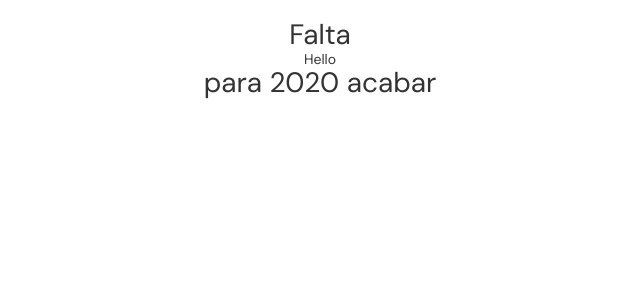
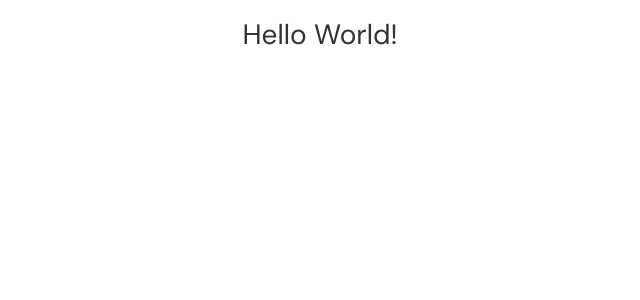
Before and after one commit to caco-jr/next-boilerplate, a Next.js app: page / in a window 1280 px wide. Shown: the top 300 px of the page, without its empty margins (320-960 px from the left). Built offline with nearby package versions, Linux system fonts and the light colour scheme.

Commit message:
refactor: Removendo componente desnecessário

```diff
--- a/package.json
+++ b/package.json
@@ -21,7 +21,7 @@
     }
   },
   "lint-staged": {
-    "*.@(ts|tsx)": [
+    "src/**/*.@(ts|tsx)": [
       "yarn lint",
       "yarn format"
     ]
--- a/src/components/Countdown/index.tsx
+++ /dev/null
@@ -1,5 +0,0 @@
-import { CountdownWrapper } from './style';
-
-const Countdown = (): JSX.Element => <CountdownWrapper>Hello</CountdownWrapper>;
-
-export default Countdown;
--- a/src/components/Countdown/style.tsx
+++ /dev/null
@@ -1,3 +0,0 @@
-import styled from 'styled-components';
-
-export const CountdownWrapper = styled.section``;
--- a/src/views/Home/index.tsx
+++ b/src/views/Home/index.tsx
@@ -2,14 +2,11 @@ import React from 'react';
 
 import { HomeTitle } from './style';
 import Layout from '@components/Layout';
-import Countdown from '@components/Countdown';
 
 export const HomePage = (): JSX.Element => (
   <Layout>
     <section className="container">
-      <HomeTitle>
-        Falta <Countdown /> para 2020 acabar
-      </HomeTitle>
+      <HomeTitle>Hello World!</HomeTitle>
     </section>
   </Layout>
 );
```
Also changed, not shown: 1 other file (tests, documents, lock files or other folders).
